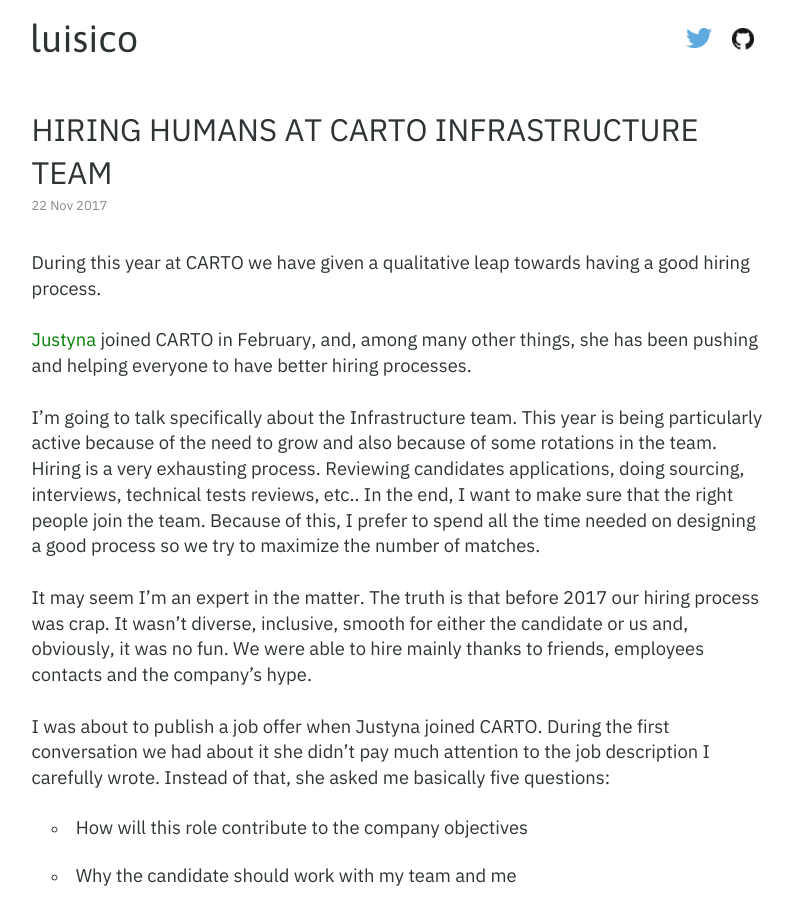
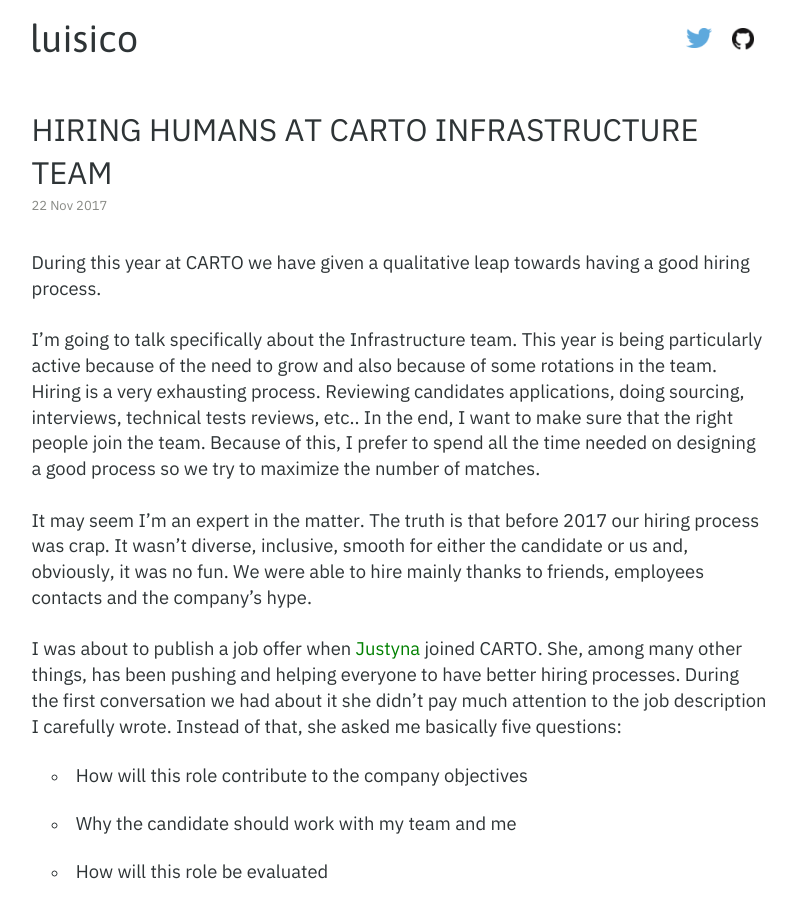
Before and after one commit to luisbosque/luisbosque.github.com, a Jekyll site: the page built from _posts/2017-11-22-hiring-humans-at-carto-infrastructure-team.markdown, in a window 1280 px wide and 900 px high. Shown: the whole window, without its empty margins (240-1036 px from the left). Built offline with Jekyll 4.4.1, drawn with Linux system fonts in a browser that asks for light colours; some web fonts are replaced.

Commit message:
Small fix in post

```diff
--- a/_posts/2017-11-22-hiring-humans-at-carto-infrastructure-team.markdown
+++ b/_posts/2017-11-22-hiring-humans-at-carto-infrastructure-team.markdown
@@ -13,15 +13,13 @@
 
 During this year at CARTO we have given a qualitative leap towards having a good hiring process.
 
-[Justyna](https://twitter.com/Justyna_Adam) joined CARTO in February, and, among many other things, she has been pushing and helping everyone to have better hiring processes.
-
 I'm going to talk specifically about the Infrastructure team. This year is being particularly active because of the need to grow and also because of some rotations in the team.
 Hiring is a very exhausting process. Reviewing candidates applications, doing sourcing, interviews, technical tests reviews, etc..
 In the end, I want to make sure that the right people join the team. Because of this, I prefer to spend all the time needed on designing a good process so we try to maximize the number of matches.
 
 It may seem I'm an expert in the matter. The truth is that before 2017 our hiring process was crap. It wasn't diverse, inclusive, smooth for either the candidate or us and, obviously, it was no fun. We were able to hire mainly thanks to friends, employees contacts and the company's hype.
 
-I was about to publish a job offer when Justyna joined CARTO. During the first conversation we had about it she didn't pay much attention to the job description I carefully wrote. Instead of that, she asked me basically five questions:
+I was about to publish a job offer when [Justyna](https://twitter.com/Justyna_Adam) joined CARTO. She, among many other things, has been pushing and helping everyone to have better hiring processes. During the first conversation we had about it she didn't pay much attention to the job description I carefully wrote. Instead of that, she asked me basically five questions:
 * How will this role contribute to the company objectives
 * Why the candidate should work with my team and me
 * How will this role be evaluated
```
